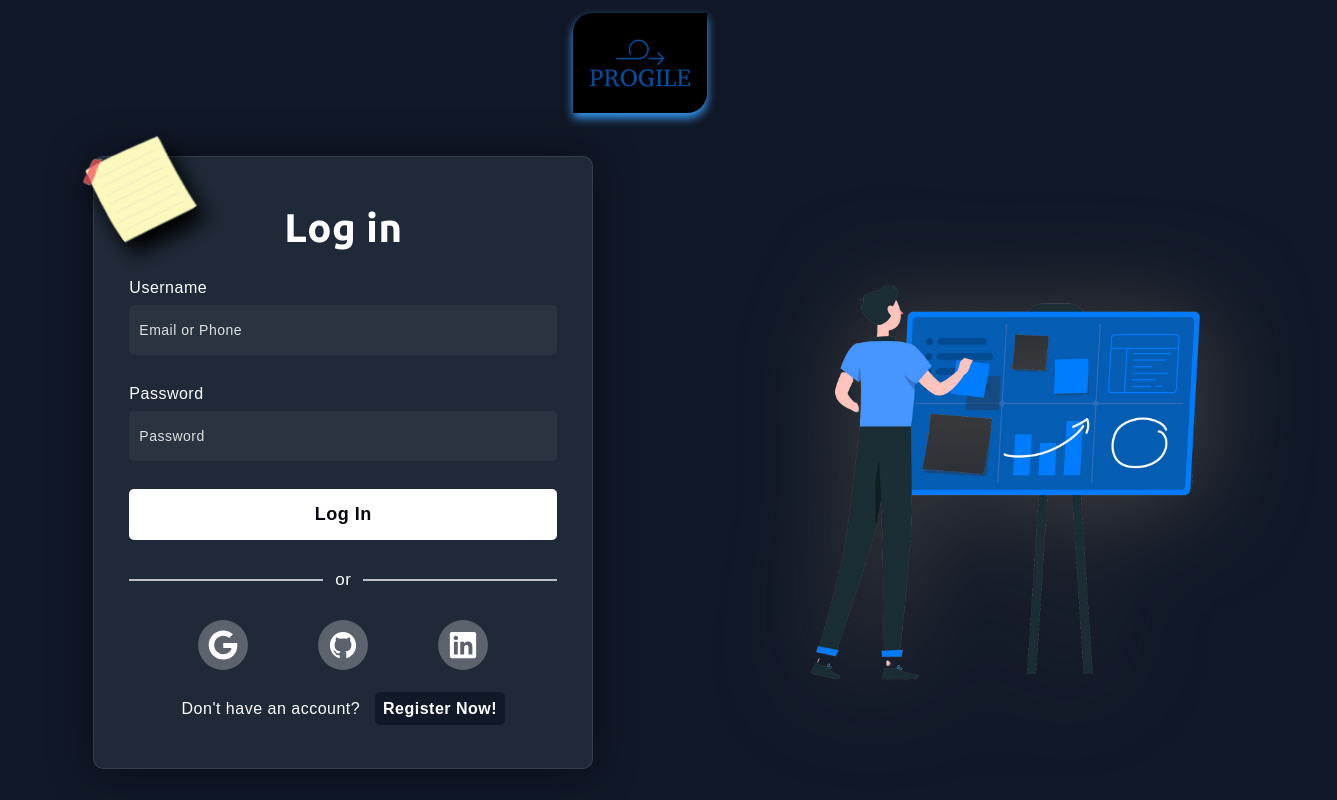
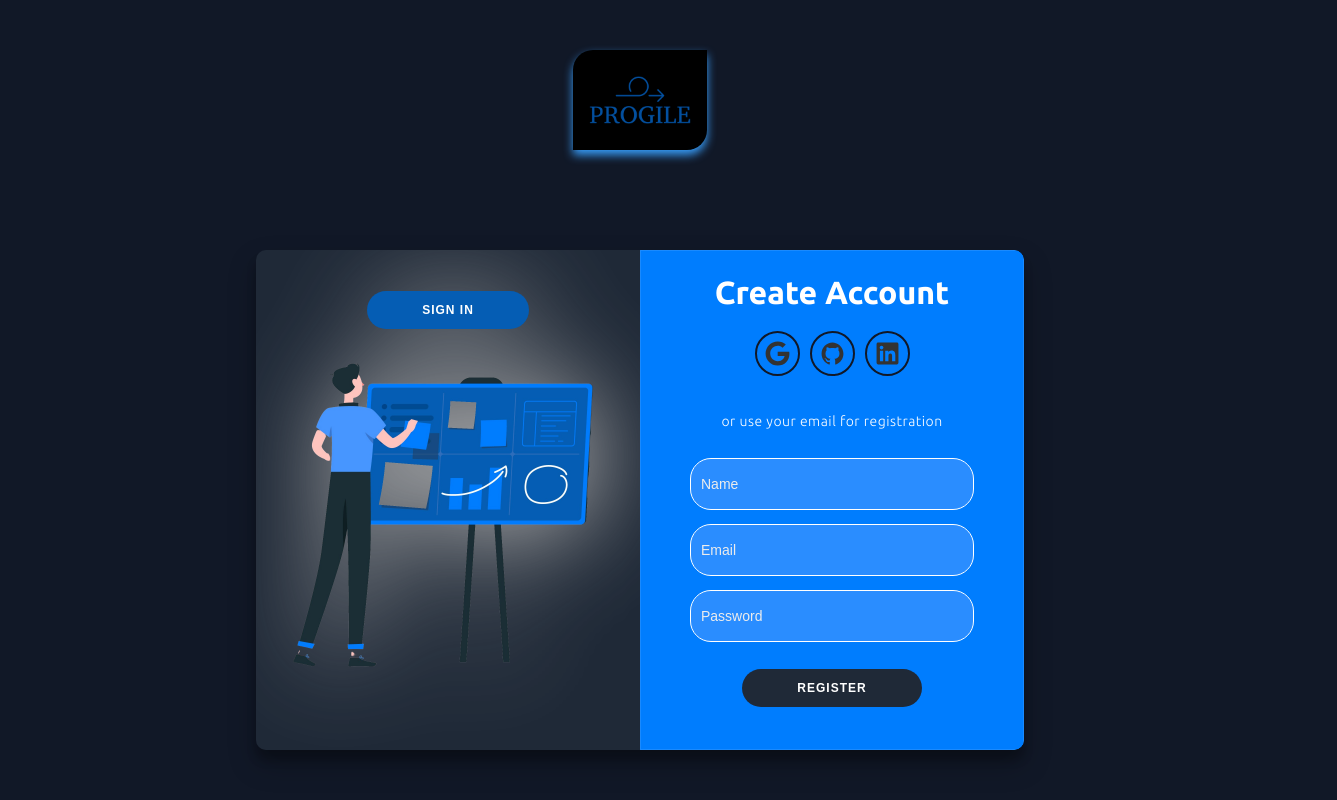
Before and after one commit to serhatakhan/ProgileWebUI, a React (Vite) app: page / in a window 1280 px wide. Shown: the whole page, 1337 px wide, since content can reach past the window. Built offline with nearby package versions, Linux system fonts and the light colour scheme.

Commit message:
login form edited

```diff
--- a/src/index.css
+++ b/src/index.css
@@ -14,7 +14,207 @@
   background-position: center; */
   background: #111827;
   font-family: "Ubuntu", sans-serif;
+  color: white;
 }
+
+/* LOGIN START */
+.container{
+	position: relative;
+	width: 768px;
+	max-width: 100%;
+	min-height: 500px;
+  background: #111827;
+	border-radius: 10px;
+	overflow: hidden;
+	box-shadow: 0 14px 28px rgba(0,0,0,0.25),
+	0 10px 10px rgba(0,0,0,0.22)
+}
+.sign-up, .sign-in{
+	position: absolute;
+	top: 0;
+	left: 0;
+	height: 100%;
+	transition: all 0.6s ease-in-out;
+}
+.sign-up{
+	width: 50%;
+	opacity: 0;
+	z-index: 1
+}
+.sign-in{
+	width: 50%;
+	z-index: 2;
+}
+form{
+  /* background: #fff; */
+  background-color: #007DFE;
+	display: flex;
+	align-items: center;
+	justify-content: center;
+	flex-direction: column;
+	padding: 0 50px;
+	height: 100%;
+	text-align: center;
+  backdrop-filter: blur(35px);
+  box-shadow: 0 0 40px rgba(8, 7, 16, 0.6);
+  border: 1px solid rgba(255, 255, 255, 0.1);
+  /* width: 500px;
+  padding: 50px 35px; */
+}
+h1{
+	font-weight: bold;
+	margin: 0;
+}
+p{
+	font-size: 14px;
+	font-weight: 100;
+	line-height: 20px;
+	letter-spacing: 0.5px;
+	margin: 15px 0 20px;
+}
+input{
+	background: #eee; /*transparent*/
+	padding: 12px 15px;
+	margin: 8px 15px;
+	width: 100%;
+	border-radius: 50%;
+	border: none;
+	outline: none;
+}
+a{
+	color: #333;
+	font-size: 14px;
+	text-decoration: none;
+	margin: 15px 0;
+}
+button{
+	color: #fff;
+	background: #1F2937;
+	font-size: 12px;
+	font-weight: bold;
+	padding: 12px 55px;
+	margin: 20px;
+	border-radius: 20px;
+	outline: none;
+  border: none;
+	letter-spacing: 1px;
+	text-transform: uppercase;
+	transition: transform 80ms ease-in;
+	cursor: pointer;
+}
+button:active{
+	transform: scale(0.90);
+}
+#signIn, #signUp{
+	background-color: transparent;
+  border: none;
+  outline: none;
+  margin-bottom: 400px;
+  transition: background-color .2s ease-out;
+  background-color: #007DFE;
+}
+#signIn, #signUp:hover{
+  background-color: #055DB4;
+}
+
+.container.right-panel-active .sign-in{
+	transform: translateX(100%);
+}
+.container.right-panel-active .sign-up{
+	transform: translateX(100%);
+	opacity: 1;
+	z-index: 5;
+	animation: show 0.6s;
+}
+@keyframes show{
+	0%, 49.99%{
+		opacity: 0;
+		z-index: 1;
+	}
+	50%, 100%{
+		opacity: 1;
+		z-index: 5;
+	}
+}
+.overlay-container{
+	position: absolute;
+	top: 0;
+	left: 50%;
+	width: 50%;
+	height: 100%;
+	overflow: hidden;
+	transition: transform 0.6s ease-in-out;
+	z-index: 100;
+}
+.container.right-panel-active .overlay-container{
+	transform: translateX(-100%);
+}
+.overlay{
+	position: relative;
+	color: #fff;
+  background-color: #1F2937;
+	left: -100%;
+	height: 100%;
+	width: 200%;
+	/* background: linear-gradient(to right, #ff4b28, #ff228c); */
+	transform: translateX(0);
+	transition: transform 0.6s ease-in-out;
+}
+.container.right-panel-active .overlay{
+	transform: translateX(50%);
+}
+.overlay-left, .overlay-right{
+	position: absolute;
+	display: flex;
+	align-items: center;
+	justify-content: center;
+	flex-direction: column;
+	padding: 0 40px;
+	text-align: center;
+	top: 0;
+	height: 100%;
+	width:50%;
+	transform: translateX(0);
+	transition: transform 0.6s ease-in-out;
+  background: url("../public/bg-right.png");
+  background-repeat: no-repeat;
+  background-size: cover;
+  background-position: center;
+  filter: drop-shadow(5px 5px 50px #b3b3b3);
+}
+.overlay-left{
+	transform: translateX(-20%);
+}
+.overlay-right{
+	right: 0;
+	transform: translateX(0);
+}
+.container.right-panel-active .overlay-left{
+	transform: translateX(0);
+}
+.container.right-panel-active .overlay-right{
+	transform: translateX(20%);
+}
+.social-container{
+	margin: 20px 0;
+}
+.social-container a{
+	height: 45px;
+	width: 45px;
+	margin: 0 5px;
+	display: inline-flex;
+	justify-content: center;
+	align-items: center;
+	border: 2px solid #111827;
+	border-radius: 50%;
+  transition: all .2s ease;
+  font-size: 25px;
+}
+.social-container a:hover{
+  background: #111827;
+  color: #fff;
+}
+/* LOGIN END*/
 
 
 /* LOGIN FROM START */
@@ -85,7 +285,6 @@
   display: flex;
   align-items: center;
   justify-content: center;
-  filter: drop-shadow(5px 5px 50px #434343);
 }
 
 @media (max-width:1200px) {
@@ -124,7 +323,6 @@
   font-family: "Ubuntu", sans-serif;
 }
 
-
 label {
   display: block;
   margin-top: 30px;
@@ -137,43 +335,22 @@
   display: block;
   height: 50px;
   width: 100%;
-  background-color: rgba(255, 255, 255, 0.05);
-  border-radius: 5px;
+  background-color: rgb(42, 141, 255);
+  border-radius: 20px;
   padding: 0 10px;
   margin-top: 8px;
   font-size: 14px;
   font-weight: 300;
+  outline: 1px solid rgb(255, 255, 255);
+
 }
 
 ::placeholder {
-  color: #e1e1e1;
+  color: #ececec;
 }
 
 input:hover{
-  outline: 2px solid rgba(0, 0, 0, 0.23);
-}
-
-.auth-sec button {
-  margin-top: 28px;
-  width: 100%;
-  background-color: #ffffff;
-  color: #080710;
-  padding: 15px 0;
-  font-size: 18px;
-  font-weight: 600;
-  border-radius: 5px;
-  cursor: pointer;
-  transition: background-color 0.3s ease, opacity 0.3s ease;
-}
-
-.auth-sec button:hover {
-  background-color: #379cf8;
-  opacity: 0.8;
-  color: #ffffff;
-}
-
-.auth-sec button:active{
-  background-color: #1f63a3;
+  outline: 2px solid rgb(255, 255, 255);
 }
 
 .social-option{
@@ -222,22 +399,13 @@
 }
 
 .social div:hover {
-  background-color: #055DB4;
+  background-color: #111827;
 }
 
 .sign{
   text-align: center;
   margin-top: 30px;
 }
-
-/* .sign span{
-  font-weight: 700;
-  transition: all .3s ease;
-} */
-
-/* .sign span:hover{
-  text-decoration: underline;
-} */
 
 .sign_up_spn{
   background-color: #111827;
--- a/src/pages/AuthPage.jsx
+++ b/src/pages/AuthPage.jsx
@@ -1,70 +1,110 @@
+import { useState } from "react";
 import { FaGoogle } from "react-icons/fa";
 import { IoLogoGithub } from "react-icons/io";
 import { FaLinkedin } from "react-icons/fa";
 
 const AuthPage = () => {
+  // tıklama olayının state'ini tut
+  const [isSignUp, setIsSignUp] = useState(true);
+
+  const handleSignUpClick = () => {
+    setIsSignUp(true);
+  };
+
+  const handleSignInClick = () => {
+    setIsSignUp(false);
+  };
+
   return (
     <div className="content">
       <div className="header">
         <div className="logo_section">
-                    <img src="../../public/logo.jpg" alt="" />
-                </div>
-            </div>
-            <div className="auth-sec">
-                <div className="left-sec">
-                    <h3>Log in</h3>
-
-                    <img src="/postit2.png" height={100} className="postit" />
-
-                    <label htmlFor="username">Username</label>
-                    <input
-                        type="text"
-                        placeholder="Email or Phone"
-                        id="username"
-                    />
-
-                    <label htmlFor="password">Password</label>
-                    <input
-                        type="password"
-                        placeholder="Password"
-                        id="password"
-                    />
-
-                    <button>Log In</button>
-
-                    <div className="social-option">
-                        <div>
-                            <hr className="social-line" />
-                        </div>
-                        <div className="social-p">or</div>
-                        <div>
-                            <hr className="social-line" />
+          <img src="/public/logo.jpg" alt="logo" />
         </div>
       </div>
 
-                    <div className="social">
-                        <div className="go soc-icon">
-                            <FaGoogle />{" "}
+      <div className="auth-sec">
+        <div
+          className={`container ${isSignUp ? "right-panel-active" : ""}`}
+          id="main"
+        >
+          {/* <img src="/postit2.png" height={100} className="postit" /> */}
+          <div className="sign-up">
+            <form action="#">
+              <h1>Create Account</h1>
+              <div className="social-container">
+                <a href="#" className="social">
+                  <FaGoogle />
+                </a>
+                <a href="#" className="social">
+                  <IoLogoGithub />
+                </a>
+                <a href="#" className="social">
+                  <FaLinkedin />
+                </a>
               </div>
-                        <div className="fb soc-icon">
+              <p>or use your email for registration</p>
+              <input type="text" name="txt" placeholder="Name" required="" />
+              <input
+                type="email"
+                name="email"
+                placeholder="Email"
+                required=""
+              />
+              <input
+                type="password"
+                name="pswd"
+                placeholder="Password"
+                required=""
+              />
+              <button>Register</button>
+            </form>
+          </div>
+          <div className="sign-in">
+            <form action="#">
+              <h1>Sign in</h1>
+              <div className="social-container">
+                <a href="#" className="social">
+                  <FaGoogle />
+                </a>
+                <a href="#" className="social">
                   <IoLogoGithub />
+                </a>
+                <a href="#" className="social">
+                  <FaLinkedin />
+                </a>
               </div>
-                        <div className="in soc-icon">
-                            <FaLinkedin />
+              <p>or use your account</p>
+              <input
+                type="email"
+                name="email"
+                placeholder="Email"
+                required=""
+              />
+              <input
+                type="password"
+                name="pswd"
+                placeholder="Password"
+                required=""
+              />
+              <a href="#" style={{color: "#fff"}}>Forget your Password?</a>
+              <button>Sign In</button>
+            </form>
+          </div>
+          <div className="overlay-container">
+            <div className="overlay">
+              <div className="overlay-left">
+                <button id="signIn" onClick={handleSignInClick}>
+                  Sign In
+                </button>
+              </div>
+              <div className="overlay-right">
+                <button id="signUp" onClick={handleSignUpClick}>
+                  Register
+                </button>
               </div>
             </div>
-
-                    <div className="sign">
-                        Don't have an account? &nbsp;&nbsp;
-                        <span className="sign_up_spn">
-                            <b>Register Now!</b>
-                        </span>
-                        <div class="box"></div>
           </div>
-                </div>
-
-                <div className="right-sec">
-                    <img src="/bg-right.png" height={650} />
         </div>
       </div>
     </div>
```
Lines whose indentation alone changed are shown as unchanged.
